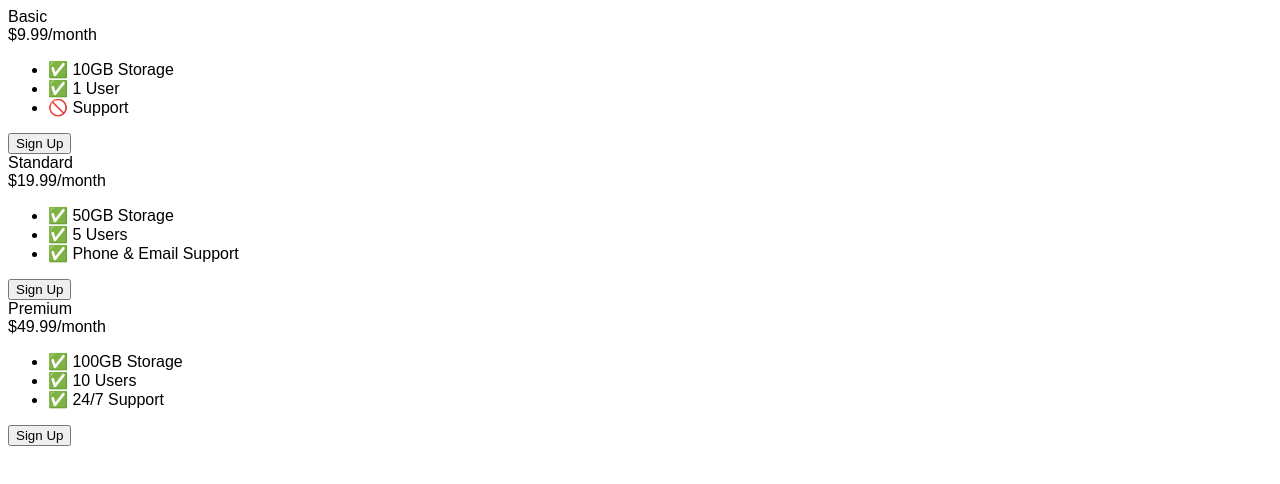
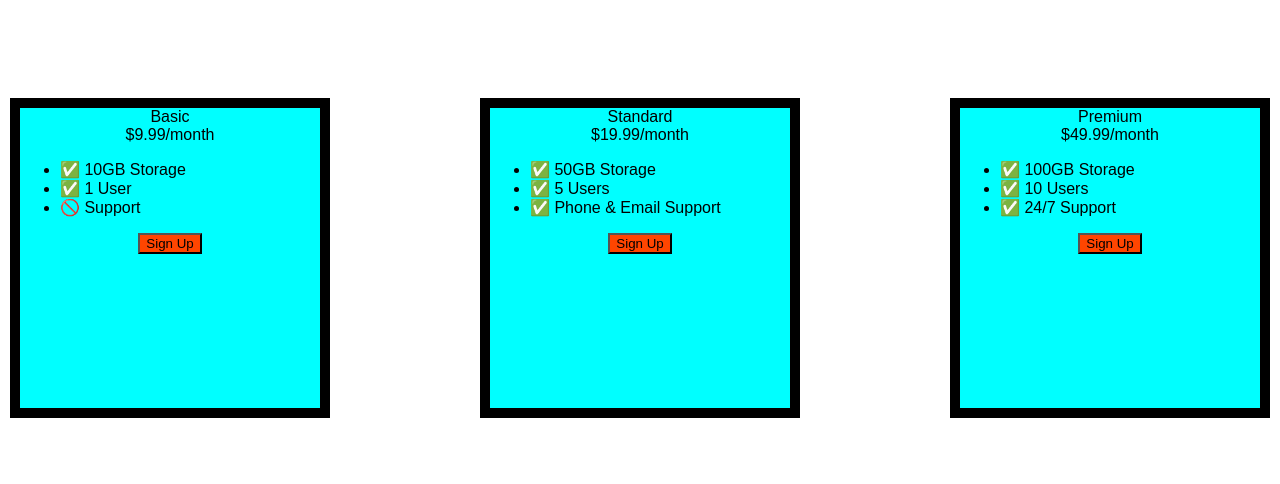
Before and after one commit to Gsilvera24/css_, a plain HTML site: page 9.4 Flexbox Pricing Table Project/index.html in a window 1280 px wide. Drawn offline with Linux system fonts and the light colour scheme; a web font is replaced by a local one.

Commit message:
pricing_plan_try_one

```diff
--- a/9.4 Flexbox Pricing Table Project/index.html
+++ b/9.4 Flexbox Pricing Table Project/index.html
@@ -10,6 +10,41 @@
     body {
       font-family: 'Sono', sans-serif;
     }
+
+    .pricing-container {
+      display: flex;
+      align-items: center;
+      justify-content: center;
+      gap: 150px;
+      height: 500px;
+      position: relative;
+}
+
+    .pricing-plan {
+      border: 10px solid;
+      background-color: aqua;
+      height: 300px;
+      width: 300px;
+
+      flex-shrink: 1 1 0;
+      flex-direction: column;
+
+      text-align: center;
+
+      /* position: absolute; */
+      top: 50%;
+      left: 50%;
+    }
+
+    .pricing-container > .pricing-plan > .plan-features {
+      text-align: left;
+    }
+
+    .plan-button {
+      background-color: orangered;
+    }
+
+
 
     /* Hint: What can you do with a media query and flexbox? */
     @media (max-width: 1250px) {
```
